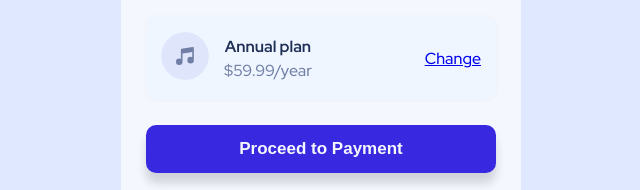
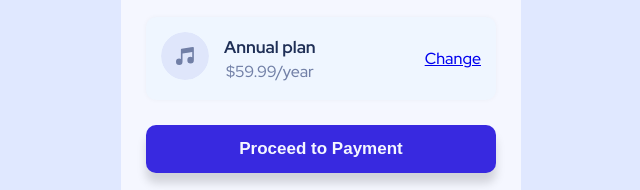
Before and after one commit to Ericodesenvolvedor/order-summary-component, a plain HTML site: page index.html in a window 1280 px wide. Shown: the part 444-634 px from the top of the page, 319-959 px from the left. Drawn offline with Linux system fonts and the light colour scheme.

Commit message:
fix: Corrigindo hierarquia de titulos

```diff
--- a/Assets/Css/style.css
+++ b/Assets/Css/style.css
@@ -110,8 +110,9 @@ body > #card {
     border-radius: 50%;
 }
 
-#price-container > #plan-service h4 {
+#price-container > #plan-service h2 {
     color: var(--dark-blue);
+    font-size: 1.7rem;
     margin-bottom: .3rem;
 }
 
--- a/index.html
+++ b/index.html
@@ -34,7 +34,7 @@
 					</figure>
 
 					<div id="plan-service">
-						<h4>Annual plan</h4>
+						<h2>Annual plan</h2>
 						<p>$59.99/year</p>
 					</div>
 				</div>
```
